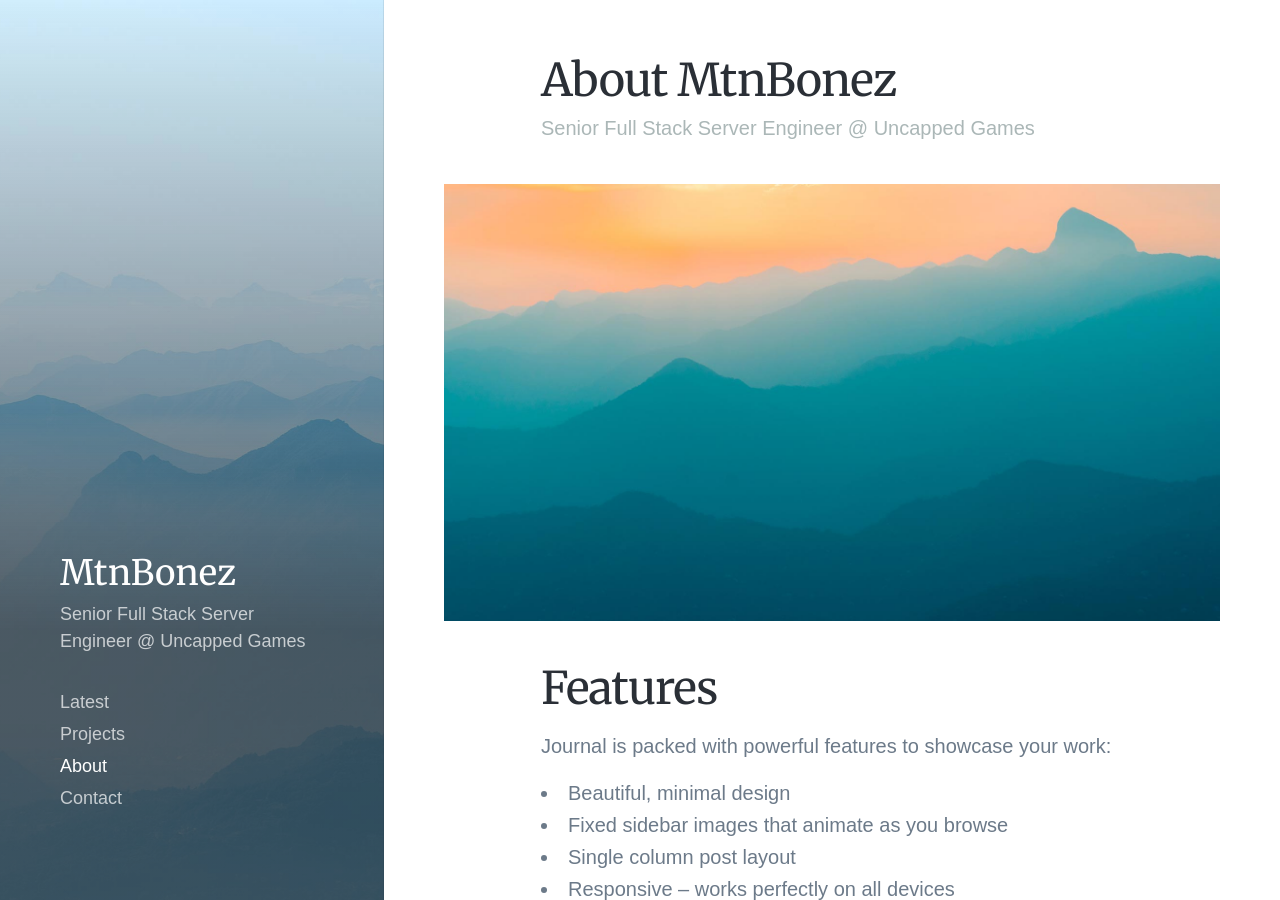
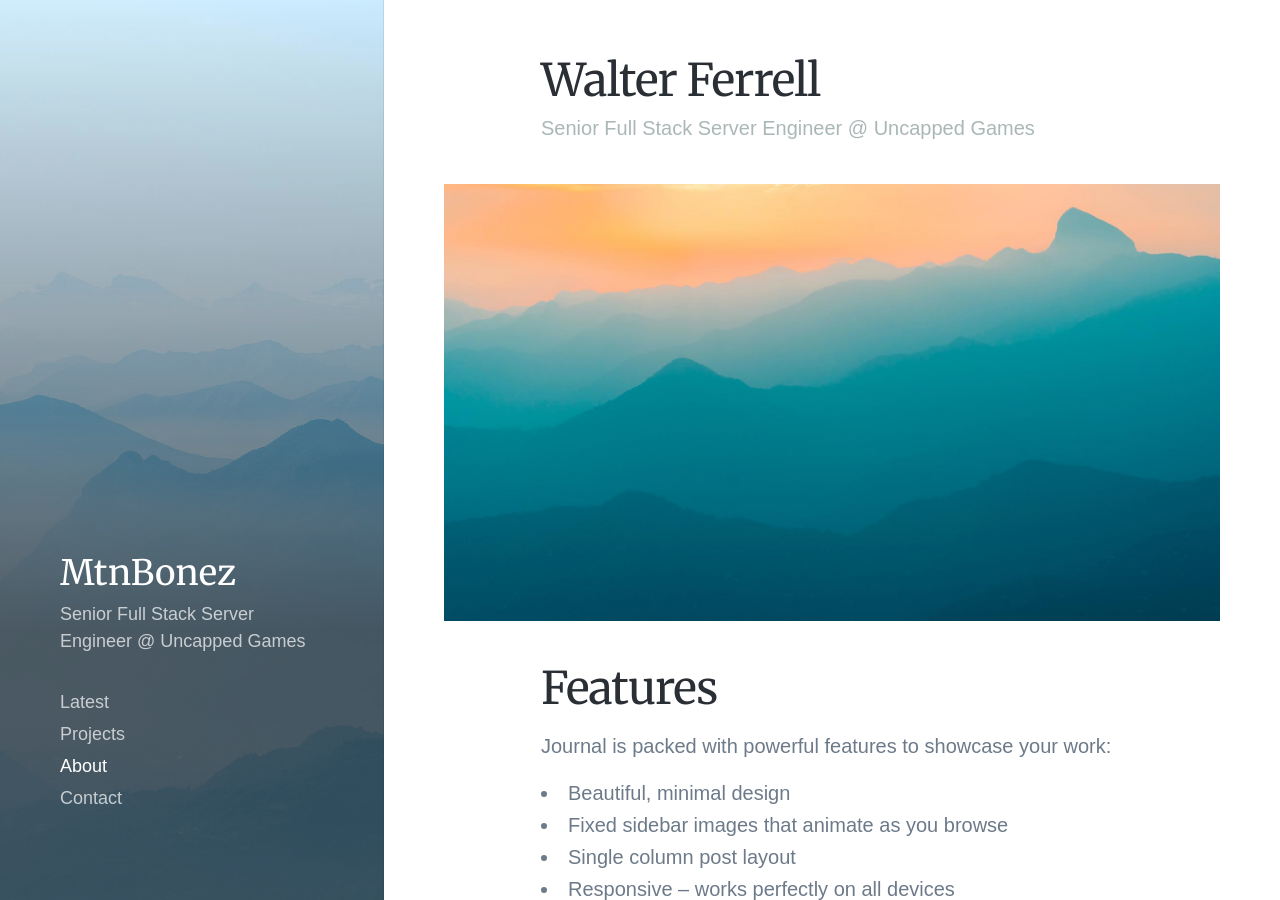
Before and after one commit to mtnbonez/mtnbonez.github.io, a Jekyll site: the page built from _pages/about.md, in a window 1280 px wide and 900 px high. Built offline with Jekyll 4.4.1, drawn with Linux system fonts in a browser that asks for light colours; nearby versions of some CDN libraries; some web fonts are replaced.

Commit message:
Spelling shit wrong

```diff
--- a/_pages/about.md
+++ b/_pages/about.md
@@ -1,5 +1,5 @@
 ---
-title: About MtnBonez
+title: Walter Ferrell
 subtitle: Senior Full Stack Server Engineer @ Uncapped Games
 description: All about me.
 featured_image: /images/demo/demo-portrait.jpg
--- a/index.html
+++ b/index.html
@@ -2,7 +2,7 @@
 layout: default
 title: Walter Ferrell
 description: A place to put my mind to "paper."
-featured_image: /images/index/nerdLookingIntoTheDIstance.jfif
+featured_image: /images/index/nerdLookingIntoTheDistance.jfif
 ---
 
 <section class="blog single">
```
